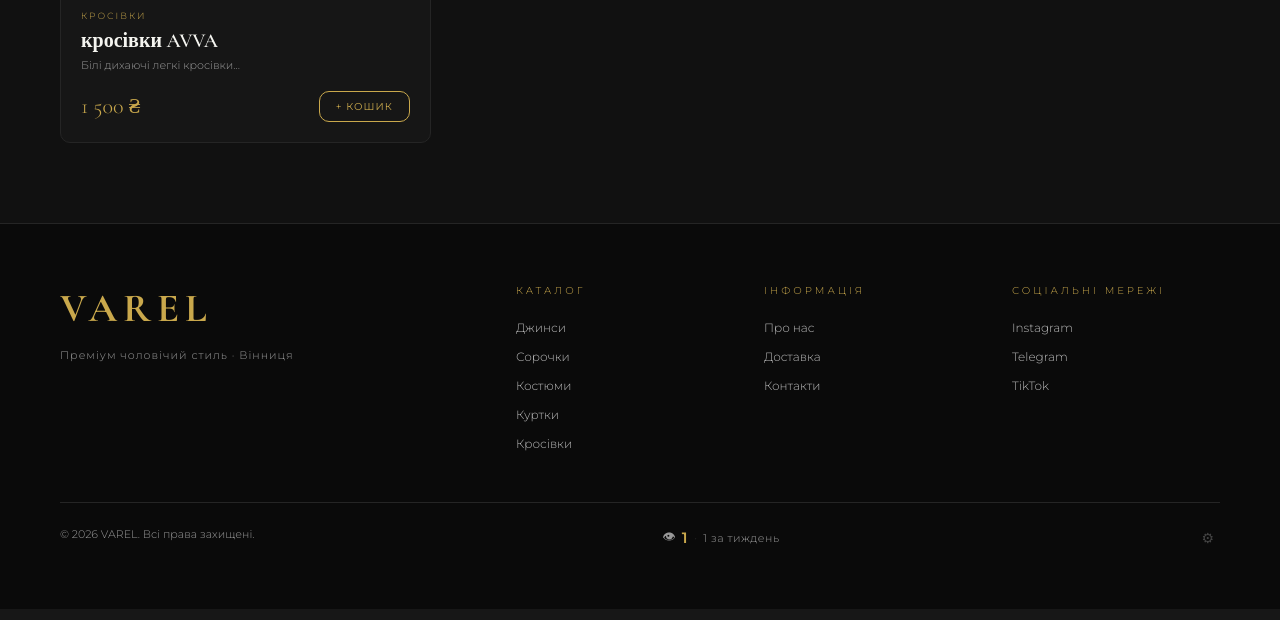
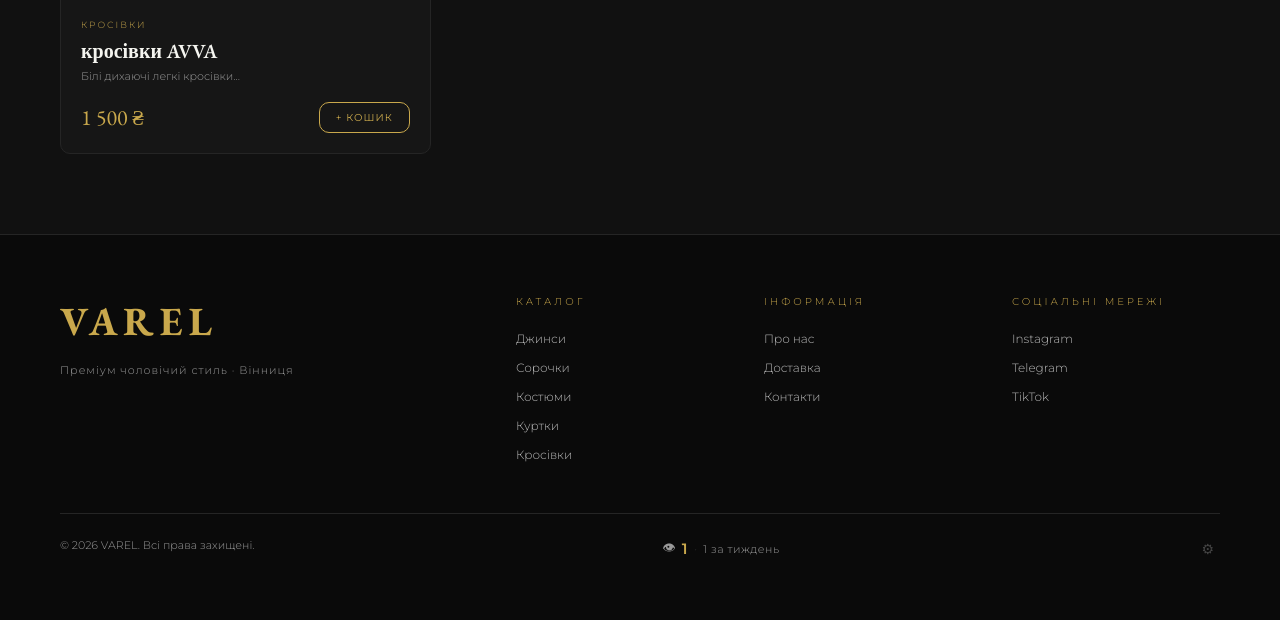
Before and after one commit to arikc79/varel-style, a Django app: page /catalog/ in a window 1280 px wide. Shown: the part 1511-2131 px from the top of the page. Run offline with Django 4.2, Linux system fonts and the light colour scheme; data comes from the database, SQL or seed files in the repository; data that the repository does not hold is empty; parts of the project's set-up code (start-up, migrations or seed data) failed here and were passed over.

Commit message:
feat: EB Garamond font, catalog hover animation, page transitions

```diff
--- a/backend/static/css/main.css
+++ b/backend/static/css/main.css
@@ -18,7 +18,7 @@
 /* ── RESET ── */
 * { margin: 0; padding: 0; box-sizing: border-box; }
 a { text-decoration: none; }
-html { scroll-behavior: smooth; }
+html { scroll-behavior: smooth; overflow-x: hidden; }
 body {
   background: var(--black);
   color: var(--white);
@@ -68,7 +68,7 @@
 /* ── SECTION HELPERS ── */
 .section { padding: 100px 60px; }
 .section-label { font-size: 10px; letter-spacing: 3px; text-transform: uppercase; color: var(--gold); margin-bottom: 16px; }
-.section-title { font-family: 'Cormorant Garamond', serif; font-size: clamp(32px,4vw,52px); font-weight: 300; margin-bottom: 60px; text-wrap: balance; }
+.section-title { font-family: 'EB Garamond', serif; font-size: clamp(32px,4vw,52px); font-weight: 300; margin-bottom: 60px; text-wrap: balance; }
 
 /* ── NAV ── */
 nav {
@@ -79,7 +79,7 @@
   border-bottom: 1px solid var(--border);
   backdrop-filter: blur(12px);
 }
-.nav-logo { font-family: 'Cormorant Garamond', serif; font-size: 32px; font-weight: 700; letter-spacing: 8px; color: var(--gold); text-decoration: none; }
+.nav-logo { font-family: 'EB Garamond', serif; font-size: 32px; font-weight: 700; letter-spacing: 8px; color: var(--gold); text-decoration: none; }
 .nav-links { display: flex; gap: 36px; list-style: none; }
 .nav-links a { color: var(--grey-light); text-decoration: none; font-size: 11px; letter-spacing: 2px; text-transform: uppercase; transition: color .3s; }
 .nav-links a:hover { color: var(--gold); }
@@ -142,7 +142,7 @@
   animation: fadeUp 1s ease both;
 }
 .about-split-title {
-  font-family: 'Cormorant Garamond', serif;
+  font-family: 'EB Garamond', serif;
   font-size: clamp(44px, 5vw, 72px);
   font-weight: 300;
   line-height: .92;
@@ -183,7 +183,7 @@
   text-align: center;
 }
 .about-split-stat-num {
-  font-family: 'Cormorant Garamond', serif;
+  font-family: 'EB Garamond', serif;
   font-size: clamp(28px, 3vw, 40px);
   color: var(--gold);
   line-height: 1;
@@ -211,7 +211,7 @@
   right: -20px;
   top: 50%;
   transform: translateY(-50%);
-  font-family: 'Cormorant Garamond', serif;
+  font-family: 'EB Garamond', serif;
   font-size: clamp(120px, 20vw, 220px);
   font-weight: 700;
   color: rgba(201,168,76,.04);
@@ -221,7 +221,7 @@
 }
 .sale-hero-content { position: relative; z-index: 1; }
 .sale-hero-title {
-  font-family: 'Cormorant Garamond', serif;
+  font-family: 'EB Garamond', serif;
   font-size: clamp(48px, 7vw, 88px);
   font-weight: 300;
   letter-spacing: -0.02em;
@@ -263,7 +263,7 @@
 
 /* ── FOOTER ── */
 footer { padding: 60px; border-top: 1px solid var(--border); display: grid; grid-template-columns: 2fr 1fr 1fr 1fr; gap: 40px; }
-.footer-logo { font-family: 'Cormorant Garamond', serif; font-size: 40px; color: var(--gold); letter-spacing: 6px; font-weight: 700; margin-bottom: 16px; }
+.footer-logo { font-family: 'EB Garamond', serif; font-size: 40px; color: var(--gold); letter-spacing: 6px; font-weight: 700; margin-bottom: 16px; }
 .footer-tagline { font-size: 11px; color: var(--grey); letter-spacing: 1px; }
 .footer-col-title { font-size: 10px; letter-spacing: 3px; text-transform: uppercase; color: var(--gold); margin-bottom: 20px; }
 .footer-links { list-style: none; }
@@ -470,3 +470,18 @@
   *, *::before, *::after { animation-duration: .01ms !important; animation-iteration-count: 1 !important; transition-duration: .01ms !important; }
   .fade-in { opacity: 1 !important; transform: none !important; }
 }
+
+/* ── PAGE TRANSITIONS ── */
+@keyframes page-enter {
+  from { opacity: 0; transform: translateX(48px); }
+  to   { opacity: 1; transform: translateX(0); }
+}
+@keyframes page-exit {
+  to { opacity: 0; transform: translateX(-48px); }
+}
+#pageMain {
+  animation: page-enter .3s ease both;
+}
+#pageMain.page-exit {
+  animation: page-exit .3s ease forwards !important;
+}
--- a/backend/static/css/products.css
+++ b/backend/static/css/products.css
@@ -4,11 +4,11 @@
 .cat-card:hover { border-color: var(--gold); }
 .cat-img { width: 100%; height: 100%; display: flex; align-items: center; justify-content: center; font-size: 80px; background: linear-gradient(135deg,#161616,#1a1a1a); transition: transform .6s ease; pointer-events: none; overflow: hidden; position: relative; }
 .cat-card:hover .cat-img { transform: scale(1.05); }
-.cat-img-photo { position: absolute; inset: 0; width: 100%; height: 100%; object-fit: cover; transition: transform .6s ease; }
-.cat-card:hover .cat-img-photo { transform: scale(1.08); }
+.cat-img-photo { position: absolute; inset: 0; width: 100%; height: 100%; object-fit: cover; filter: saturate(0.25) brightness(0.75); transition: transform .6s ease, filter .5s ease; }
+.cat-card:hover .cat-img-photo { transform: scale(1.08); filter: saturate(1) brightness(1); }
 .cat-img-emoji { font-size: 80px; }
 .cat-overlay { position: absolute; inset: 0; background: linear-gradient(to top,rgba(0,0,0,.9) 0%,transparent 60%); display: flex; flex-direction: column; justify-content: flex-end; padding: 28px; pointer-events: none; }
-.cat-name { font-family: 'Cormorant Garamond', serif; font-size: 24px; font-weight: 600; }
+.cat-name { font-family: 'EB Garamond', serif; font-size: 24px; font-weight: 600; }
 .cat-count { font-size: 10px; letter-spacing: 2px; color: var(--gold); text-transform: uppercase; margin-top: 4px; }
 
 /* ── PRODUCTS ── */
@@ -33,6 +33,12 @@
   object-fit: cover;
   flex-shrink: 0;
   pointer-events: none; user-select: none; -webkit-user-drag: none;
+  filter: saturate(0.25) brightness(0.75);
+  transition: filter .5s ease, transform .5s ease;
+}
+.product-card:hover .carousel-track img {
+  filter: saturate(1) brightness(1);
+  transform: scale(1.06);
 }
 
 .carousel-btn {
@@ -61,10 +67,10 @@
 .product-badge { position: absolute; top: 16px; left: 16px; background: var(--gold); color: var(--black); font-size: 9px; letter-spacing: 2px; text-transform: uppercase; padding: 4px 10px; font-weight: 700; border-radius: var(--rs); }
 .product-info { padding: 20px; }
 .product-cat { font-size: 9px; letter-spacing: 2px; text-transform: uppercase; color: var(--gold); margin-bottom: 8px; }
-.product-name { font-family: 'Cormorant Garamond', serif; font-size: 20px; font-weight: 600; margin-bottom: 4px; text-wrap: balance; }
+.product-name { font-family: 'EB Garamond', serif; font-size: 20px; font-weight: 600; margin-bottom: 4px; text-wrap: balance; }
 .product-desc { font-size: 11px; color: var(--grey); margin-bottom: 16px; line-height: 1.6; }
 .product-footer { display: flex; align-items: center; justify-content: space-between; }
-.product-price { font-family: 'Cormorant Garamond', serif; font-size: 22px; color: var(--gold); }
+.product-price { font-family: 'EB Garamond', serif; font-size: 22px; color: var(--gold); }
 .product-price span { font-size: 12px; color: var(--grey); text-decoration: line-through; margin-right: 8px; font-family: 'Montserrat', sans-serif; }
 .add-cart-btn { background: none; border: 1px solid var(--gold); border-radius: var(--r); color: var(--gold); padding: 8px 16px; font-family: 'Montserrat', sans-serif; font-size: 10px; letter-spacing: 1px; text-transform: uppercase; cursor: pointer; transition: all .3s; }
 .add-cart-btn:hover { background: var(--gold); color: var(--black); }
@@ -87,9 +93,9 @@
 .modal-thumb.active { opacity: 1; border-color: var(--gold); }
 .modal-content { padding: 40px; }
 .modal-cat { font-size: 10px; letter-spacing: 3px; text-transform: uppercase; color: var(--gold); margin-bottom: 12px; }
-.modal-name { font-family: 'Cormorant Garamond', serif; font-size: 32px; font-weight: 600; margin-bottom: 8px; }
+.modal-name { font-family: 'EB Garamond', serif; font-size: 32px; font-weight: 600; margin-bottom: 8px; }
 .modal-desc { font-size: 12px; color: var(--grey-light); line-height: 1.8; margin-bottom: 28px; }
-.modal-price { font-family: 'Cormorant Garamond', serif; font-size: 36px; color: var(--gold); margin-bottom: 24px; }
+.modal-price { font-family: 'EB Garamond', serif; font-size: 36px; color: var(--gold); margin-bottom: 24px; }
 .size-label { font-size: 10px; letter-spacing: 2px; text-transform: uppercase; color: var(--grey); margin-bottom: 12px; }
 .sizes { display: flex; gap: 8px; flex-wrap: wrap; margin-bottom: 24px; }
 .size-btn { width: 48px; height: 48px; border: 1px solid var(--border); border-radius: var(--rs); background: none; color: var(--grey-light); font-family: 'Montserrat', sans-serif; font-size: 12px; cursor: pointer; transition: all .2s; }
@@ -98,7 +104,7 @@
 .qty-control { display: flex; align-items: center; gap: 16px; margin-bottom: 28px; }
 .qty-btn { width: 36px; height: 36px; border: 1px solid var(--border); border-radius: var(--rs); background: none; color: var(--white); font-size: 18px; cursor: pointer; transition: all .2s; }
 .qty-btn:hover { border-color: var(--gold); color: var(--gold); }
-.qty-num { font-family: 'Cormorant Garamond', serif; font-size: 24px; min-width: 30px; text-align: center; }
+.qty-num { font-family: 'EB Garamond', serif; font-size: 24px; min-width: 30px; text-align: center; }
 .modal-add-btn { width: 100%; background: linear-gradient(180deg,#e0bf6a,var(--gold)); color: var(--black); padding: 16px; border: none; border-radius: var(--r); font-family: 'Montserrat', sans-serif; font-size: 11px; letter-spacing: 3px; text-transform: uppercase; cursor: pointer; transition: all .3s; font-weight: 600; margin-bottom: 12px; }
 .modal-add-btn:hover { transform: translateY(-2px); }
 .modal-details { margin-top: 24px; border-top: 1px solid var(--border); padding-top: 24px; }
--- a/backend/templates/base.html
+++ b/backend/templates/base.html
@@ -5,10 +5,10 @@
   <meta charset="UTF-8">
   <meta name="viewport" content="width=device-width, initial-scale=1.0">
   <title>{% block title %}VAREL everyday style{% endblock %}</title>
-  <link href="https://fonts.googleapis.com/css2?family=Cormorant+Garamond:wght@300;400;600;700&family=Montserrat:wght@300;400;500;600&display=swap" rel="stylesheet">
-  <link rel="stylesheet" href="{% static 'css/main.css' %}?v=3">
+  <link href="https://fonts.googleapis.com/css2?family=EB+Garamond:ital,wght@0,400..800;1,400..800&family=Montserrat:wght@300;400;500;600&display=swap" rel="stylesheet">
+  <link rel="stylesheet" href="{% static 'css/main.css' %}?v=4">
   <link rel="stylesheet" href="{% static 'css/hero.css' %}?v=3">
-  <link rel="stylesheet" href="{% static 'css/products.css' %}?v=3">
+  <link rel="stylesheet" href="{% static 'css/products.css' %}?v=4">
   <link rel="stylesheet" href="{% static 'css/cart.css' %}?v=3">
   <link rel="stylesheet" href="{% static 'css/checkout.css' %}?v=3">
   <link rel="stylesheet" href="{% static 'css/lightbox.css' %}?v=3">
@@ -37,7 +37,7 @@
 </nav>
 
 <!-- ── CONTENT ── -->
-{% block content %}{% endblock %}
+<div id="pageMain">{% block content %}{% endblock %}</div>
 
 <!-- ── FOOTER ── -->
 <footer>
@@ -244,5 +244,24 @@
 <script src="{% static 'js/lightbox.js' %}?v=3"></script>
 {% block extra_js %}{% endblock %}
 
+<script>
+(function(){
+  var main = document.getElementById('pageMain');
+  if (!main) return;
+  document.addEventListener('click', function(e){
+    var a = e.target.closest('a[href]');
+    if (!a) return;
+    var href = a.getAttribute('href');
+    if (!href || href === '#' || href.startsWith('#') || href.startsWith('javascript:')) return;
+    if (a.target === '_blank') return;
+    if (/^https?:\/\//.test(href) && !href.includes(location.hostname)) return;
+    if (href.includes('/admin')) return;
+    e.preventDefault();
+    main.classList.add('page-exit');
+    setTimeout(function(){ location.href = href; }, 300);
+  });
+})();
+</script>
+
 </body>
 </html>
```
Also changed, not shown: backend/static/media/products/beyaz-dugmeli-yaka-100-pamuk-oxford-go-0053f0_qwRHJ8v.webp (deleted), backend/static/media/products/gri-alttan-britli-yaka-cizgili-gofreli-20aa-4_R32PE1Q.webp (deleted), backend/static/media/products/gri-alttan-britli-yaka-cizgili-gofreli-3837c6_EUezJpt.webp (deleted), backend/static/media/products/haki-eskitme-yikamali-esnek-jean-panto-29e8d9_rKnSBIY.webp (renamed from backend/static/media/products/haki-eskitme-yikamali-esnek-jean-panto-29e8d9.webp), backend/static/media/products/haki-eskitme-yikamali-esnek-jean-panto-3f0-9a_jb9Cdju.webp (renamed from backend/static/media/products/haki-eskitme-yikamali-esnek-jean-panto-3f0-9a.webp), backend/static/media/products/haki-eskitme-yikamali-esnek-jean-panto-456-ca_tU7xgaw.webp (added), backend/static/media/products/haki-eskitme-yikamali-esnek-jean-panto-456-ca_wZAvFJv.webp (added), backend/static/media/products/haki-eskitme-yikamali-esnek-jean-panto-e2-d3e.webp (deleted).
